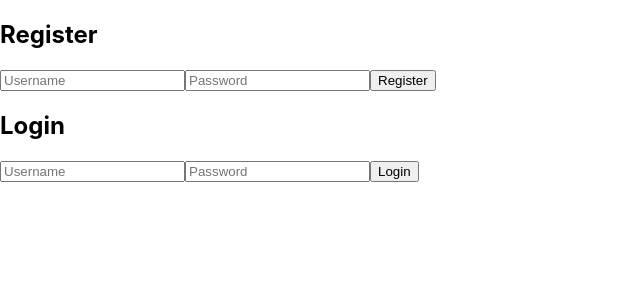
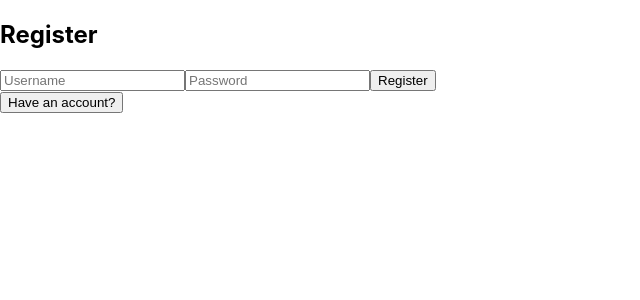
Before and after one commit to thenyandude/chatroom, a React (Create React App) app in the folder chatroom/: page /register in a window 1280 px wide. Shown: the top 300 px of the page, without its empty margins (0-640 px from the left). Built offline with nearby package versions, Linux system fonts and the light colour scheme.

Commit message:
Added routing and coditions

```diff
--- a/chatroom/package.json
+++ b/chatroom/package.json
@@ -11,6 +11,7 @@
     "nodemon": "^3.1.0",
     "react": "^18.2.0",
     "react-dom": "^18.2.0",
+    "react-router-dom": "^6.22.2",
     "react-scripts": "5.0.1",
     "web-vitals": "^2.1.4"
   },
--- a/chatroom/src/App.js
+++ b/chatroom/src/App.js
@@ -1,5 +1,7 @@
 // src/App.js
-import React, { useState, useEffect } from 'react';import Register from './Register';
+import React, { useState, useEffect } from 'react';
+import { BrowserRouter as Router, Routes, Route, Link, Navigate } from 'react-router-dom';
+import Register from './Register';
 import Login from './Login';
 
 function App() {
@@ -16,12 +18,12 @@ function App() {
 
   const handleLogin = (loggedInUsername) => {
     setUsername(loggedInUsername);
-    localStorage.setItem('username', loggedInUsername); // Save username to local storage
+    localStorage.setItem('username', loggedInUsername);
   };
 
   const handleLogout = () => {
-    setUsername(''); // Clear username from state
-    localStorage.removeItem('username'); // Clear username from local storage
+    setUsername('');
+    localStorage.removeItem('username');
   };
 
   const sendMessage = async () => {
@@ -44,8 +46,13 @@ function App() {
   };
 
   return (
-    <div>
-      {username ? (
+    <Router>
+      <Routes>
+        <Route path="/" element={<Navigate replace to="/register" />} />
+        <Route path="/register" element={username ? <Navigate replace to="/chat" /> : <Register />} />
+        <Route path="/login" element={username ? <Navigate replace to="/chat" /> : <Login onLogin={handleLogin} />} />
+        <Route path="/chat" element={
+          username ? (
             <>
               <p>Welcome, {username}! <button onClick={handleLogout}>Logout</button></p>
               <div>
@@ -61,12 +68,11 @@ function App() {
               <button onClick={sendMessage}>Send</button>
             </>
           ) : (
-        <>
-          <Register />
-          <Login onLogin={handleLogin} />
-        </>
-      )}
-    </div>
+            <Navigate replace to="/login" />
+          )
+        } />
+      </Routes>
+    </Router>
   );
 }
 
--- a/chatroom/src/Login.js
+++ b/chatroom/src/Login.js
@@ -1,9 +1,11 @@
 // src/Login.js
 import React, { useState } from 'react';
+import { useNavigate } from 'react-router-dom'; // Import useNavigate instead of useHistory
 
-function Login({ onLogin }) { // Add a prop to receive the function from App.js
+function Login() {
   const [username, setUsername] = useState('');
   const [password, setPassword] = useState('');
+  const navigate = useNavigate(); // useNavigate hook for navigation
 
   const handleSubmit = async (e) => {
     e.preventDefault();
@@ -17,7 +19,8 @@ function Login({ onLogin }) { // Add a prop to receive the function from App.js
       });
       if (response.ok) {
         alert('Login successful');
-        onLogin(username); // Call the function passed from App.js with the username
+        localStorage.setItem('username', username); // Store username in local storage
+        navigate('/chat'); // Navigate to the chat page
       } else {
         alert('Invalid credentials');
       }
--- a/chatroom/src/Register.js
+++ b/chatroom/src/Register.js
@@ -1,9 +1,11 @@
 // src/Register.js
 import React, { useState } from 'react';
+import { useNavigate } from 'react-router-dom';
 
 function Register() {
   const [username, setUsername] = useState('');
   const [password, setPassword] = useState('');
+  const navigate = useNavigate(); // useNavigate hook for navigation
 
   const handleSubmit = async (e) => {
     e.preventDefault();
@@ -33,6 +35,7 @@ function Register() {
         <input type="password" value={password} onChange={(e) => setPassword(e.target.value)} placeholder="Password" />
         <button type="submit">Register</button>
       </form>
+      <button onClick={() => navigate('/login')}>Have an account?</button>
     </div>
   );
 }
```
Also changed, not shown: 1 other file (tests, documents, lock files or other folders). Lines whose indentation alone changed are shown as unchanged.
